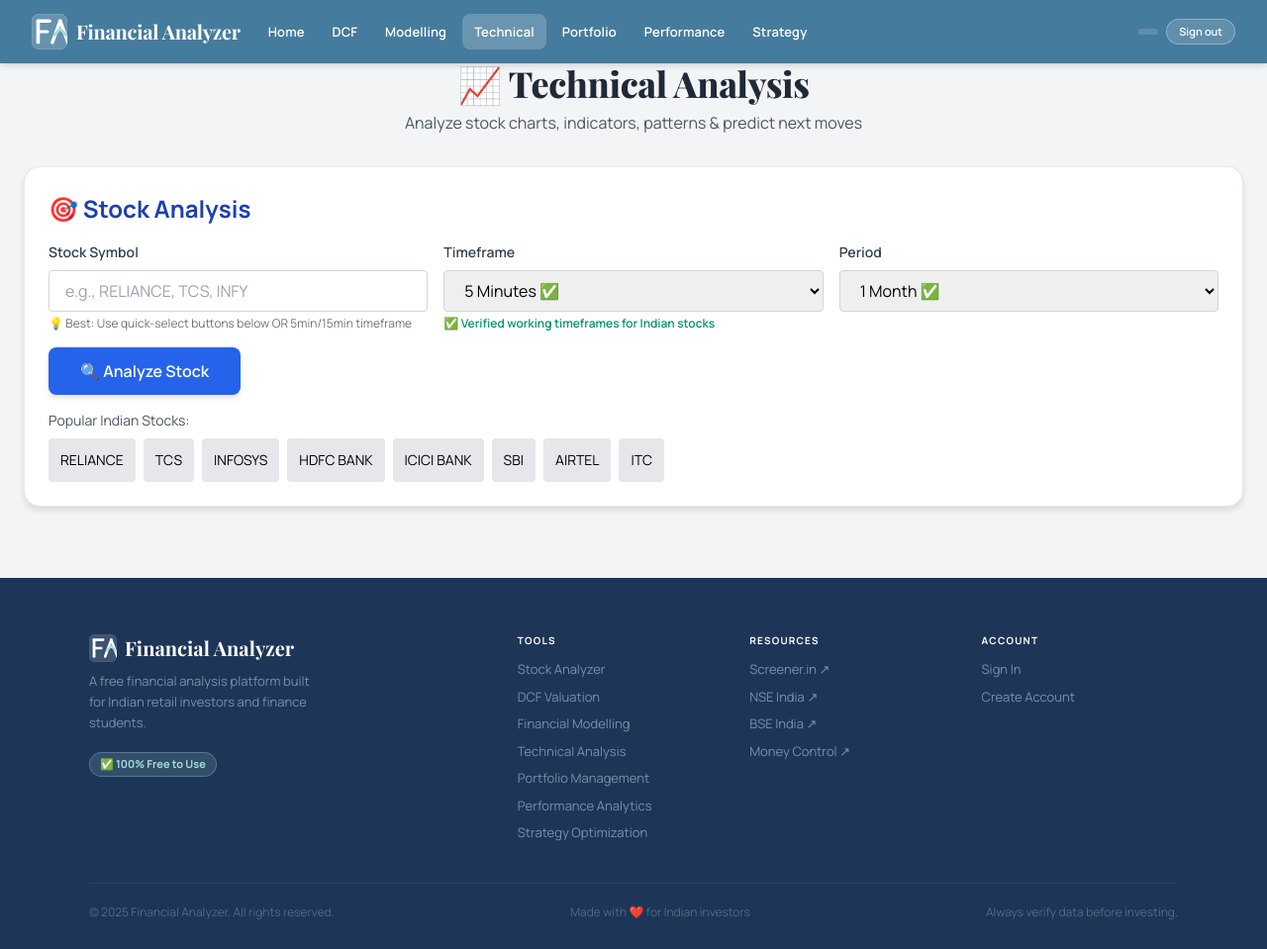
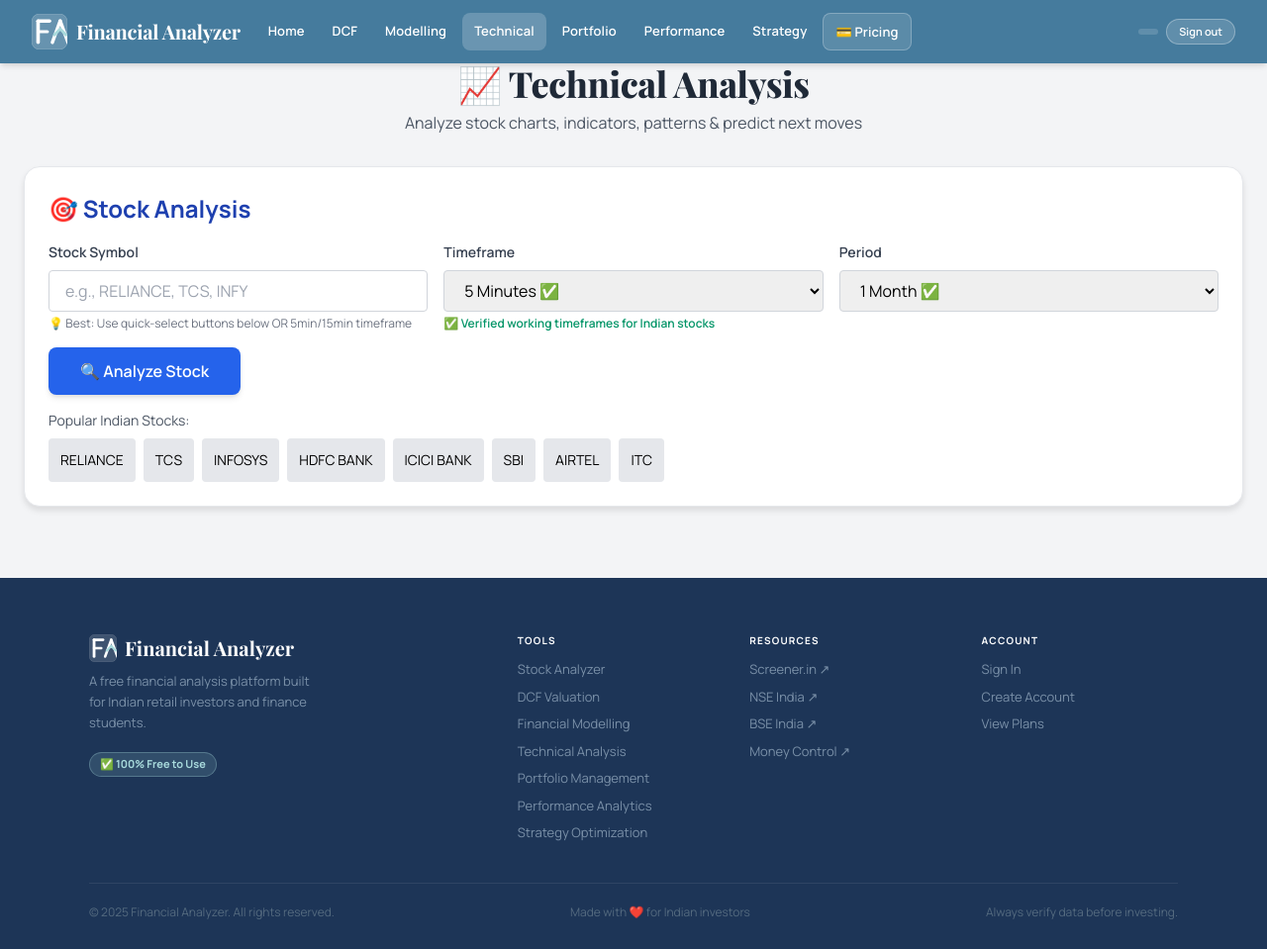
Before and after one commit to shadab-cyber/Financial-Analyzer, a Flask app: page /technical-analysis in a window 1280 px wide. Shown: the whole page at 99% size. Run offline with Flask 3, Linux system fonts and the light colour scheme; parts of the project's set-up code (start-up, migrations or seed data) failed here and were passed over; some libraries are stand-ins or nearby versions.

Commit message:
Add files via upload

```diff
--- a/templates/financialanalyzerweb.html
+++ b/templates/financialanalyzerweb.html
@@ -122,6 +122,7 @@ h2 { font-family: 'Playfair Display', serif !important; font-weight: 700 !import
         <a href="/portfolio-management" class="nav-link px-3 py-2 rounded-lg text-sm transition">Portfolio</a>
         <a href="/performance-analytics" class="nav-link px-3 py-2 rounded-lg text-sm transition">Performance</a>
         <a href="/strategy-optimization" class="nav-link px-3 py-2 rounded-lg text-sm transition">Strategy</a>
+        <a href="/pricing" class="nav-link px-3 py-2 rounded-lg text-sm transition" style="background:rgba(255,255,255,0.12);border:1px solid rgba(255,255,255,0.25);">💳 Pricing</a>
       </div>
       <div class="hidden lg:flex items-center gap-2 ml-auto">
         <a id="_loginBtn" href="/login" style="display:none;background:rgba(255,255,255,.15);border:1px solid rgba(255,255,255,.3);border-radius:16px;padding:4px 14px;font-size:12px;font-weight:600;color:#fff;text-decoration:none;">Sign In</a>
@@ -150,6 +151,7 @@ h2 { font-family: 'Playfair Display', serif !important; font-weight: 700 !import
       <a href="/portfolio-management" class="block px-3 py-2 rounded-md text-base hover:bg-white hover:bg-opacity-20 transition">&#x1F4BC; Portfolio Management</a>
       <a href="/performance-analytics" class="block px-3 py-2 rounded-md text-base hover:bg-white hover:bg-opacity-20 transition">&#x1F4CA; Performance Analytics</a>
       <a href="/strategy-optimization" class="block px-3 py-2 rounded-md text-base hover:bg-white hover:bg-opacity-20 transition">&#x1F3AF; Strategy Optimization</a>
+      <a href="/pricing" class="block px-3 py-2 rounded-md text-base hover:bg-white hover:bg-opacity-20 transition" style="background:rgba(255,255,255,0.12);border:1px solid rgba(255,255,255,0.2);margin-top:4px;">&#x1F4B3; Pricing</a>
       <div class="border-t border-white border-opacity-20 mt-2 pt-2">
         <a id="_mLoginBtn" href="/login" style="display:none;" class="block px-3 py-2 rounded-md text-base font-semibold hover:bg-white hover:bg-opacity-20 transition">&#x1F510; Sign In</a>
         <div id="_mUserRow" style="display:none;" class="px-3 py-2">
@@ -443,6 +445,7 @@ h2 { font-family: 'Playfair Display', serif !important; font-weight: 700 !import
         <h4>Account</h4>
         <a href="/login">Sign In</a>
         <a href="/login">Create Account</a>
+        <a href="/pricing">View Plans</a>
       </div>
     </div>
     <hr class="footer-divider">
--- a/templates/technical_analysis.html
+++ b/templates/technical_analysis.html
@@ -2,6 +2,7 @@
 <html lang="en">
 <head>
 <meta charset="UTF-8">
+<link rel="icon" type="image/x-icon" href="/static/favicon.ico">
 <meta name="viewport" content="width=device-width, initial-scale=1.0">
   <!-- ── SEO Meta Tags ── -->
   <title>Technical Analysis — Stock Charts, Indicators & Patterns India</title>
@@ -268,6 +269,10 @@ h2 { font-family: 'Playfair Display', serif !important; font-weight: 700 !import
            class="nav-link px-3 py-2 rounded-lg text-sm hover:bg-white hover:bg-opacity-20 transition">
           Strategy
         </a>
+        <a href="/pricing"
+           class="nav-link px-3 py-2 rounded-lg text-sm hover:bg-white hover:bg-opacity-20 transition" style="background:rgba(255,255,255,0.12);border:1px solid rgba(255,255,255,0.25);">
+          💳 Pricing
+        </a>
       </div>
 
       <!-- User chip — far right -->
@@ -320,6 +325,10 @@ h2 { font-family: 'Playfair Display', serif !important; font-weight: 700 !import
       <a href="/strategy-optimization"
          class="block px-3 py-2 rounded-md text-base hover:bg-white hover:bg-opacity-20 transition">
         🎯 Strategy Optimization
+      </a>
+      <a href="/pricing"
+         class="block px-3 py-2 rounded-md text-base hover:bg-white hover:bg-opacity-20 transition" style="background:rgba(255,255,255,0.12);border:1px solid rgba(255,255,255,0.2);margin-top:4px;">
+        💳 Pricing
       </a>
       <!-- Mobile auth -->
       <div class="border-t border-white border-opacity-20 mt-2 pt-2 px-3 py-2">
@@ -1441,6 +1450,7 @@ footer.fa-footer{background:#1d3557;color:#a8b8cc;padding:56px 24px 28px;margin-
         <h4>Account</h4>
         <a href="/login">Sign In</a>
         <a href="/login">Create Account</a>
+        <a href="/pricing">View Plans</a>
       </div>
     </div>
     <hr>
```
Also changed, not shown: templates/financial_modelling.html (+10 -0 lines), templates/performance_analytics.html (+10 -0 lines), templates/portfolio_management.html (+10 -0 lines), templates/pricing.html (+4 -10 lines), templates/strategy_optimization.html (+10 -0 lines), templates/favicon.ico (added).
